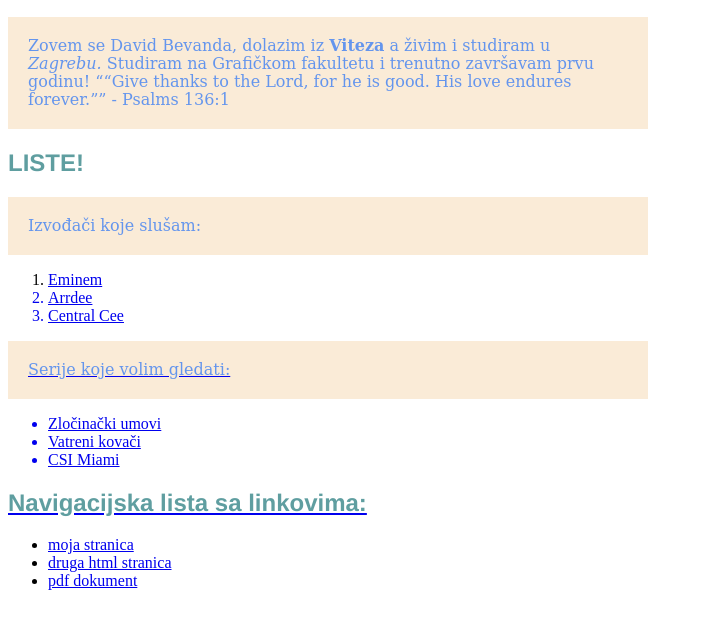
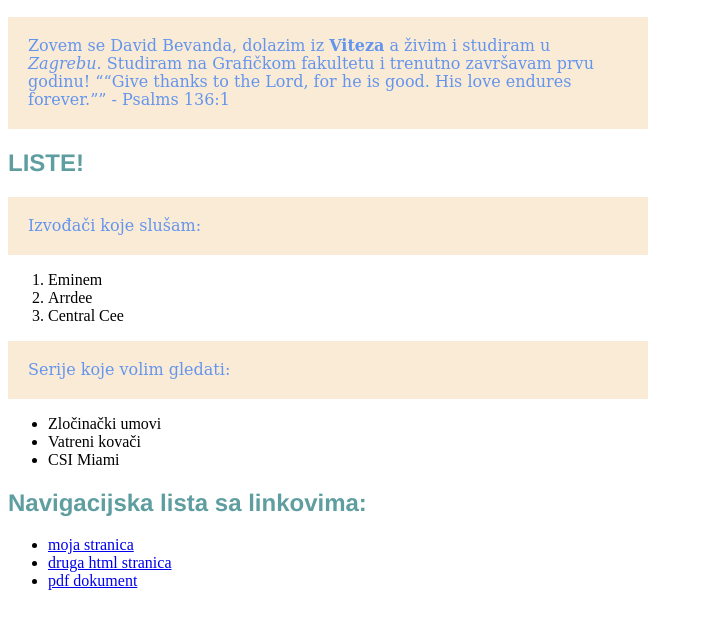
Before and after one commit to Bevanda1/david_bevanda, a plain HTML site: page index.html in a window 1280 px wide. Shown: the part 111-740 px from the top of the page, without its empty margins (0-703 px from the left). Drawn offline with Linux system fonts and the light colour scheme.

Commit message:
index.html

```diff
--- a/index.html
+++ b/index.html
@@ -13,7 +13,7 @@
 <h2>LISTE!</h2>
 	<p>Izvođači koje slušam:</p>
 	<ol>
-	  <li><a href="https://youtu.be/1wYNFfgrXTI?feature=shared">Eminem</li>
+		<li>Eminem</li>
 		<li>Arrdee</li>
 		<li>Central Cee</li>
 </ol>
```
